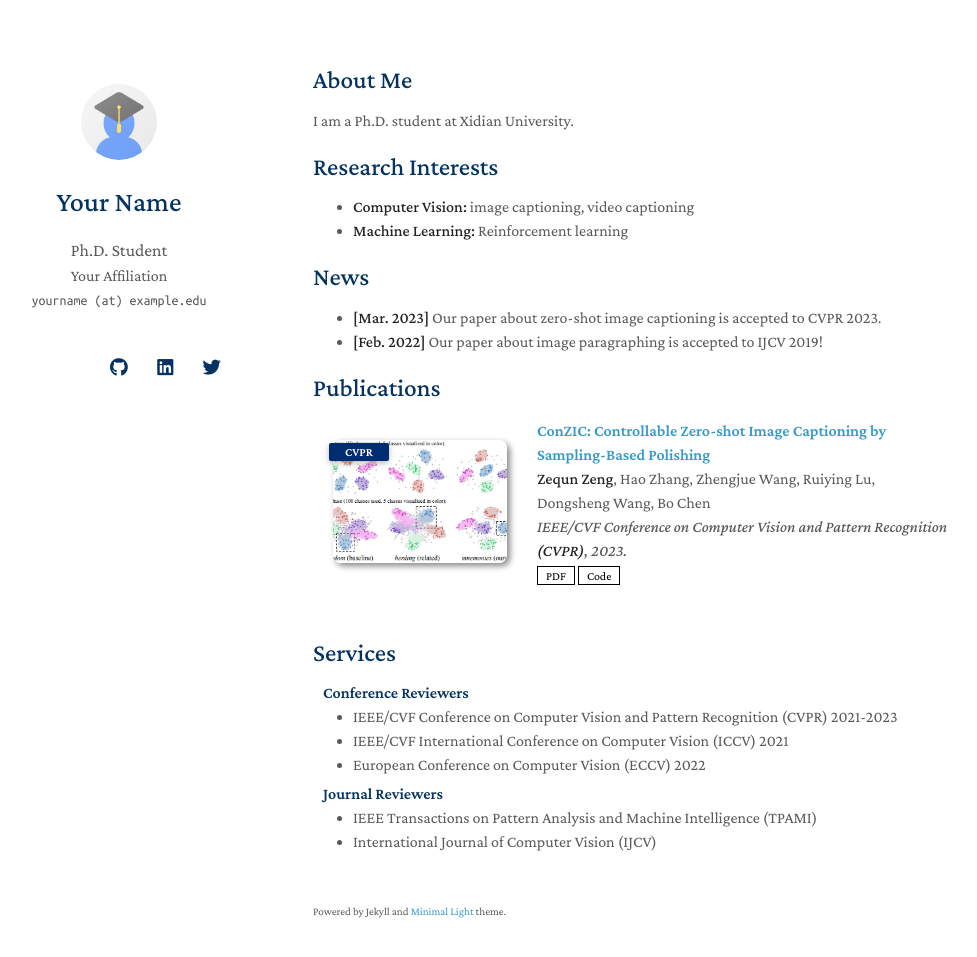
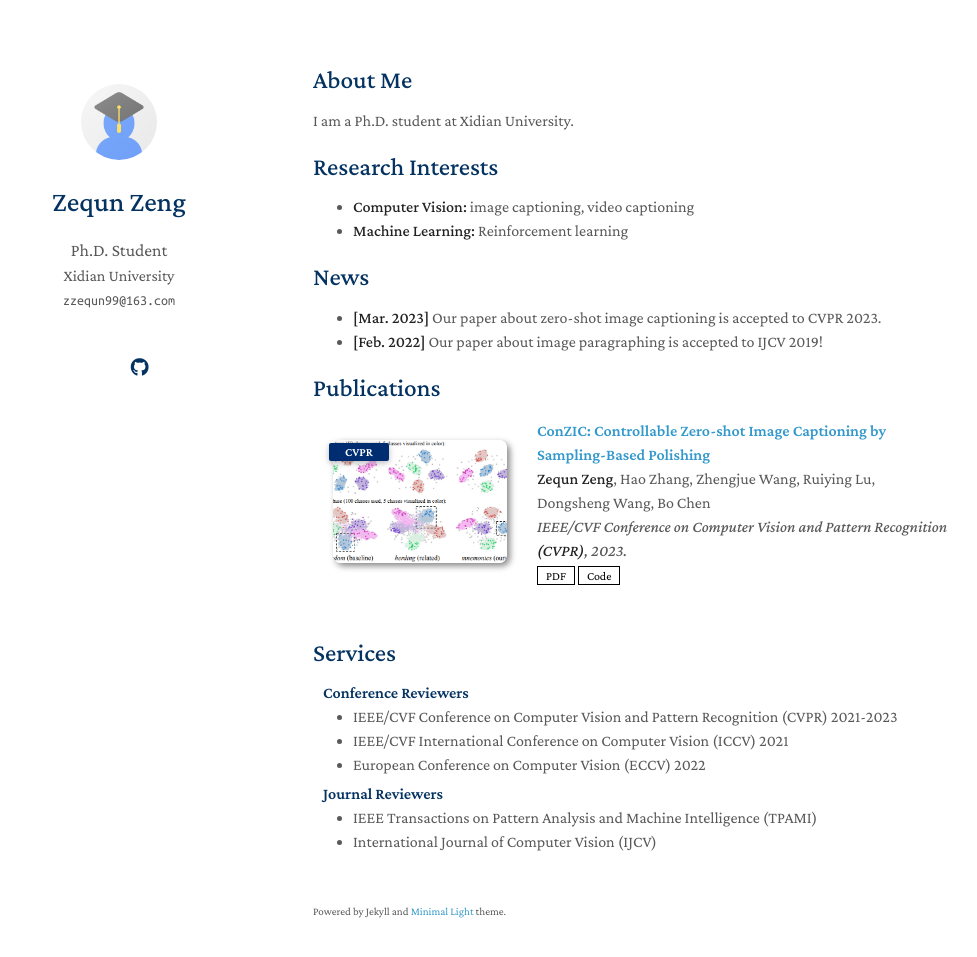
Before and after one commit to joeyz0z/joeyz0z.github.io, a Jekyll site: the page built from index.md, in a window 1280 px wide and 992 px high. Shown: the top 957 px of the window, without its empty margins (157-1134 px from the left). Built offline with Jekyll 4.4.1, drawn with Linux system fonts in a browser that asks for light colours; nearby versions of some CDN libraries; a style sheet for code colours, icons or effects is not loaded; our own code applies the rules of GitHub Pages for plain Markdown files.

Commit message:
Update _config.yml

```diff
--- a/_config.yml
+++ b/_config.yml
@@ -1,8 +1,8 @@
 # Basic Information
-title: Your Name
+title: Zequn Zeng
 position: Ph.D. Student
-affiliation: Your Affiliation
-email: yourname (at) example.edu
+affiliation: Xidian University
+email: zzequn99@163.com
 
 # Search Engine Optimization (SEO)
 # The following information is used to improve the website traffic from search engines, e.g., Google.
@@ -12,11 +12,11 @@ canonical: https://minimal-light-theme.yliu.me/
 
 # Links
 # If you don't need one of them, you may delete the corresponding line.
-google_scholar: https://scholar.google.com/
-cv_link: assets/files/curriculum_vitae.pdf
-github_link: https://github.com/
-linkedin: https://www.linkedin.com/
-twitter: https://twitter.com/
+google_scholar: https://scholar.google.com/citations?user=3-kP1lYAAAAJ&hl=zh-CN&oi=ao
+# cv_link: assets/files/curriculum_vitae.pdf
+github_link: https://github.com/joeyz0z
+# linkedin: https://www.linkedin.com/
+# twitter: https://twitter.com/
 
 # Images (e.g., your profile picture and your website's favicon)
 # "favicon" and "favicon_dark" are used for the light and dark modes, respectively.
```
